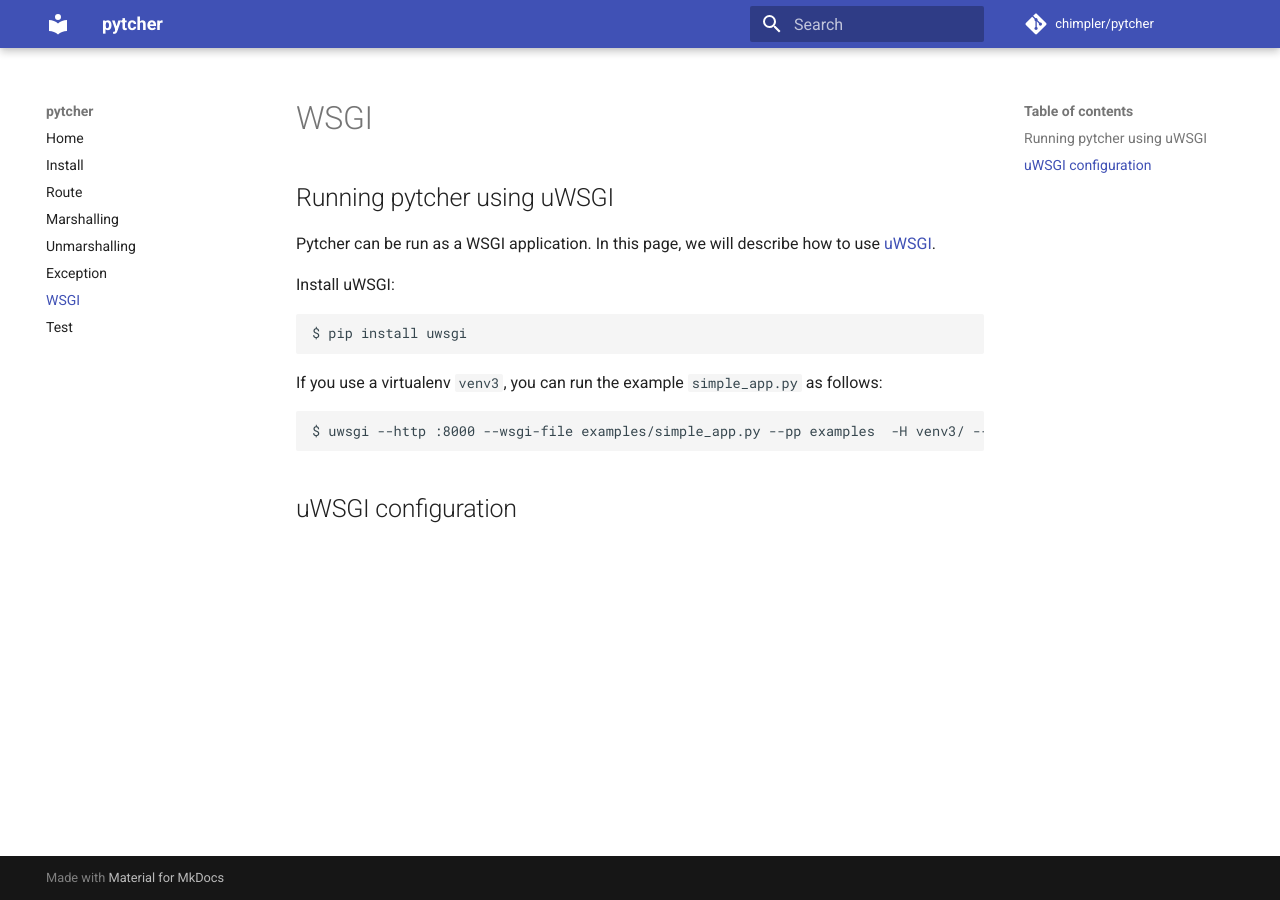
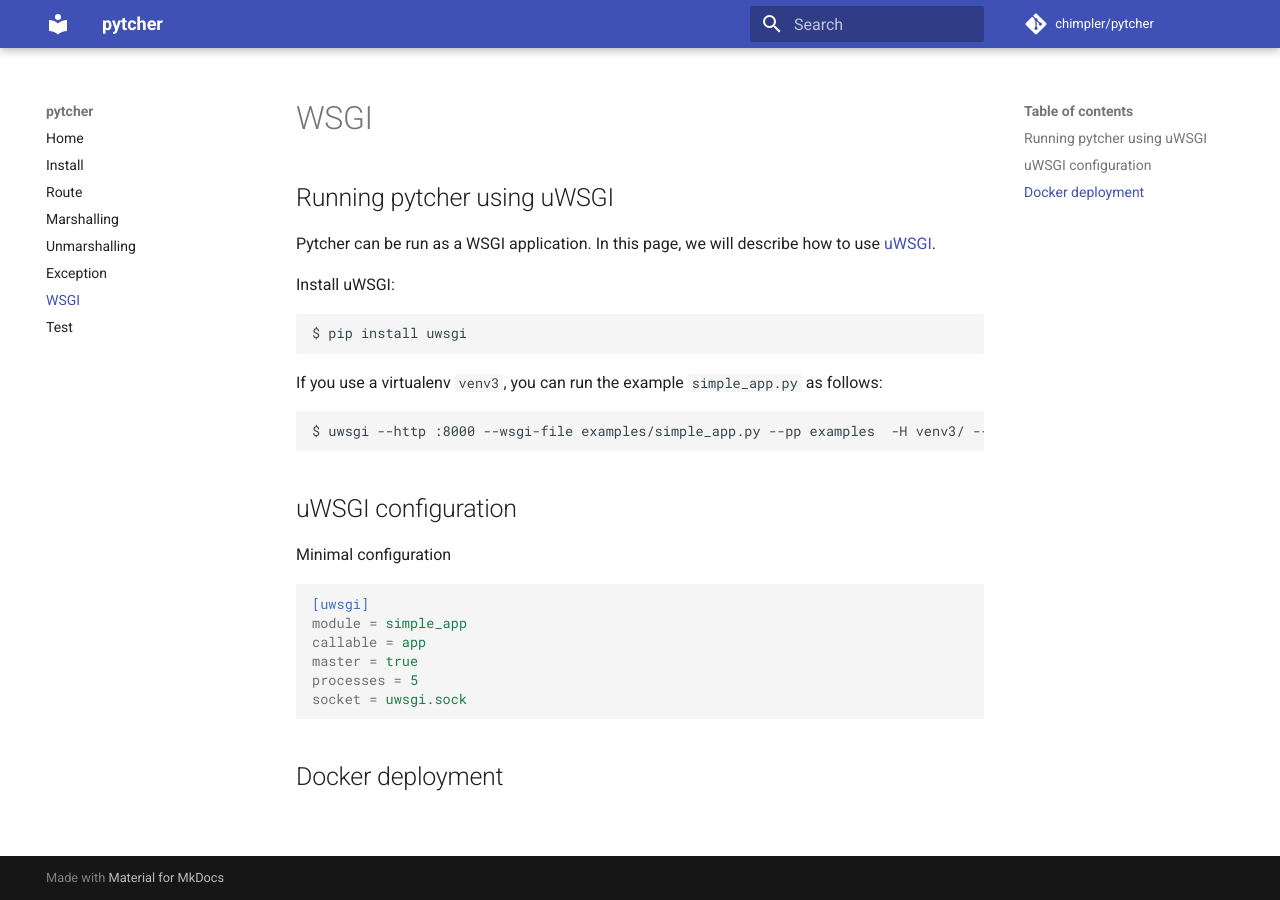
Before and after one commit to chimpler/pytcher, an MkDocs documentation site: the page built from docs/wsgi.md, in a window 1280 px wide. Built offline with MkDocs 1.6.1 and Material for MkDocs 9.7.7, drawn with Linux system fonts in a browser that asks for light colours; comment, search, counter and statistics services are not loaded.

Commit message:
a little more doc

````diff
--- a/docs/wsgi.md
+++ b/docs/wsgi.md
@@ -11,3 +11,16 @@
     $ uwsgi --http :8000 --wsgi-file examples/simple_app.py --pp examples  -H venv3/ --wsgi simple_app:app
 
 ## uWSGI configuration
+
+Minimal configuration
+
+```ini
+[uwsgi]
+module = simple_app
+callable = app
+master = true
+processes = 5
+socket = uwsgi.sock
+```
+
+## Docker deployment
````
Also changed, not shown: docs/index.md (+13 -0 lines).
